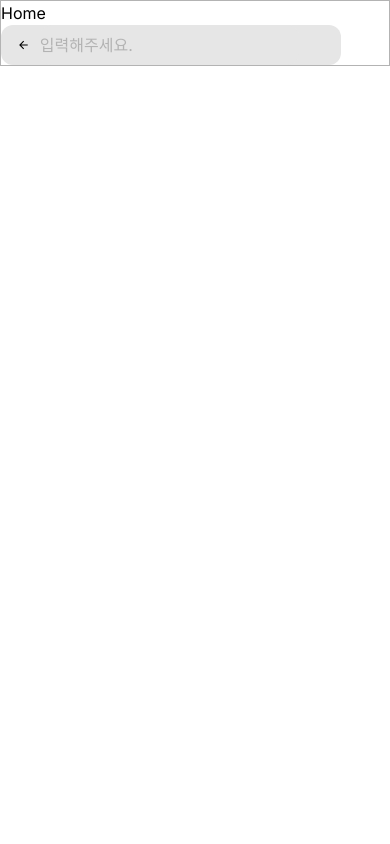
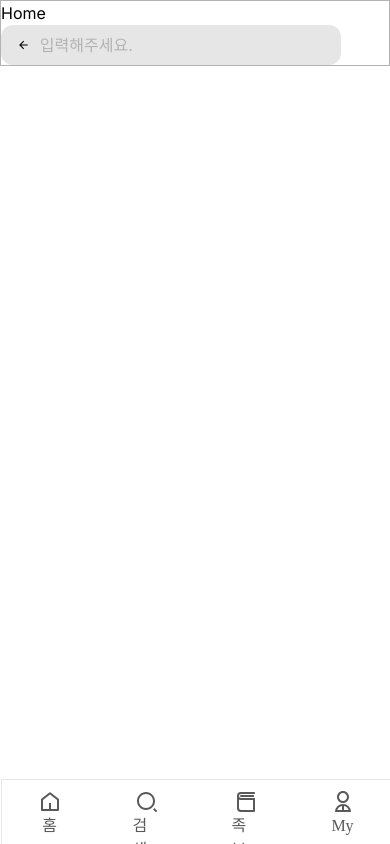
Before and after one commit to Matdori-fe/Matdori-fe, a Next.js app: page / in a window 390 px wide. Built offline with nearby package versions, Linux system fonts and the light colour scheme.

Commit message:
[MATDORI-54] feat: 내비게이션 바 반응형 추가

```diff
--- a/app/page.tsx
+++ b/app/page.tsx
@@ -1,10 +1,11 @@
 import Input from "@/components/Input/Input";
-
+import NavigationBar from "@/components/NavigationBar/NavigationBar";
 const Home = () => {
   return (
     <>
       Home
       <Input inputSize="big" placeHolder="입력해주세요." left="back" />
+      <NavigationBar />
     </>
   );
 };
--- a/components/Input/Input.tsx
+++ b/components/Input/Input.tsx
@@ -28,7 +28,6 @@ const Input: React.FC<InputType> = ({
   //제일 상위 박스 CSS 정의
   var boxCSS = "";
   if (inputSize === "small") {
-    //sm:w-[412px] w-full h-[60px] flex items-center px-4
     boxCSS =
       "w-full ssm:w-[320px] h-[40px] bg-lightGray flex justify-between items-center rounded-xl px-4";
   } else if (inputSize === "big") {
--- a/components/NavigationBar/NavigationBar.tsx
+++ b/components/NavigationBar/NavigationBar.tsx
@@ -20,10 +20,11 @@ const NavigationBar: React.FC = () => {
   useEffect(() => {
     setTabValue(key);
   }, [key]);
+  //sm:w-[412px] w-full h-[60px] flex items-center px-4
 
   return (
     <>
-      <div className="w-full h-auto flex justify-around border-t border-lightGray pt-[10px] fixed bottom-5">
+      <div className="w-full sm:w-[412px] h-[65px] flex justify-around border-t border-x border-lightGray pt-[10px] fixed bottom-0">
         <>
           {/*홈 컴포넌트*/}
           <Link
```
